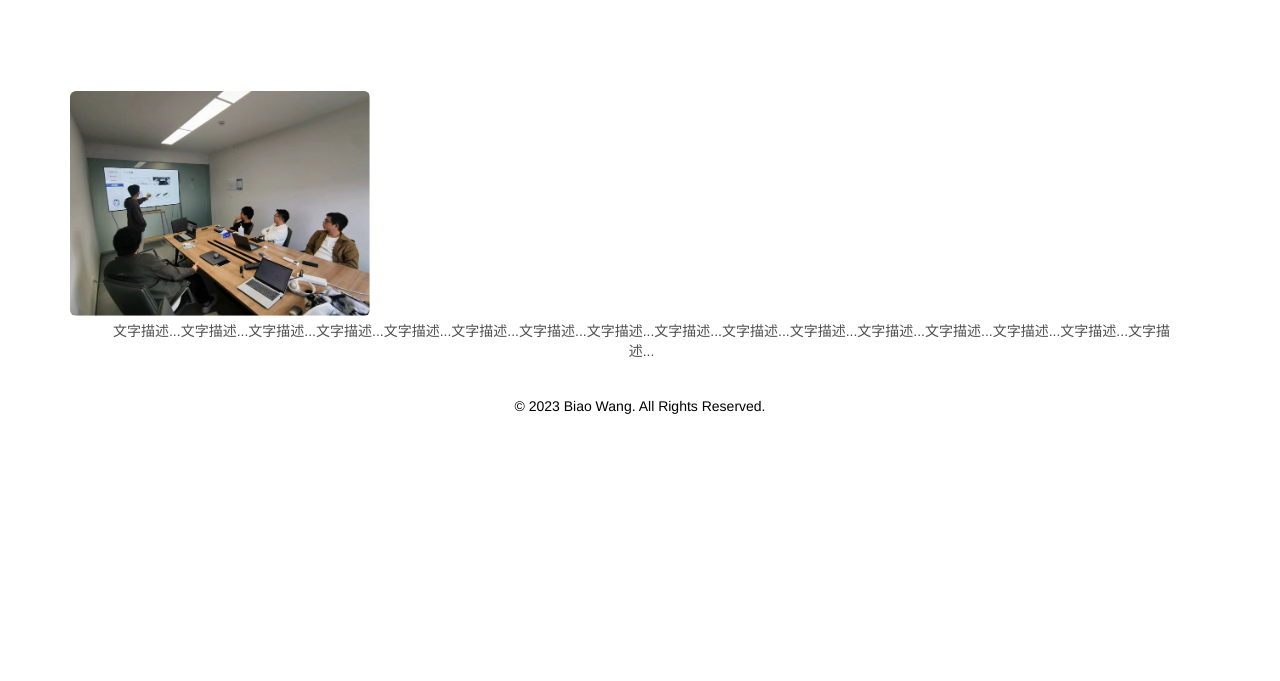
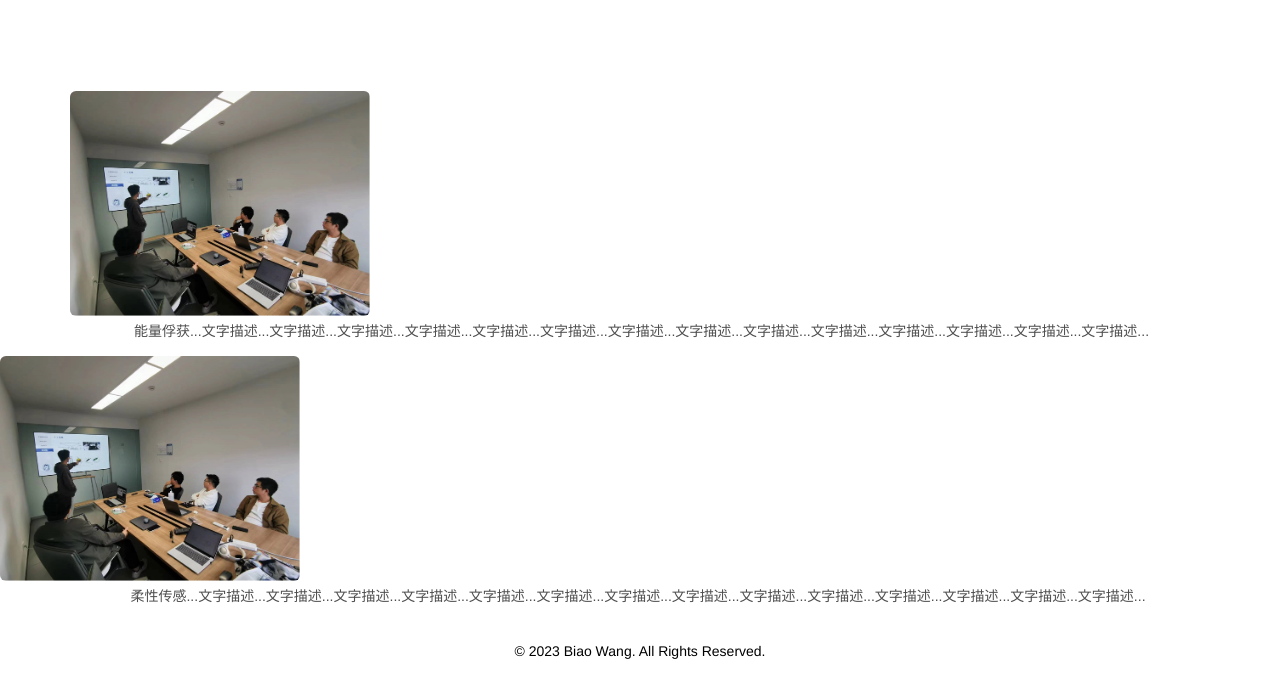
Before and after one commit to wangbiaolab/-wangbiaolab.github.io, a plain HTML site: page research.html in a window 1280 px wide. Shown: the part 259-940 px from the top of the page. Before the commit the page ends 800 px from the top, so only its background shows below. Drawn offline with nearby package versions, Linux system fonts and the light colour scheme.

Commit message:
Update research.html

```diff
--- a/research.html
+++ b/research.html
@@ -28,7 +28,13 @@
     <div class="content" >
 <!--        src:图片地址 -->
         <img  src="./img/img_14.png" class="img-responsive img-rounded " alt="Responsive image">
-        <p style="text-align: center">文字描述...文字描述...文字描述...文字描述...文字描述...文字描述...文字描述...文字描述...文字描述...文字描述...文字描述...文字描述...文字描述...文字描述...文字描述...文字描述...</p>
+        <p style="text-align: center">能量俘获...文字描述...文字描述...文字描述...文字描述...文字描述...文字描述...文字描述...文字描述...文字描述...文字描述...文字描述...文字描述...文字描述...文字描述...</p>
+    </div>
+    </div>
+    <div class="content" >
+<!--        src:图片地址 -->
+        <img  src="./img/img_14.png" class="img-responsive img-rounded " alt="Responsive image">
+        <p style="text-align: center">柔性传感...文字描述...文字描述...文字描述...文字描述...文字描述...文字描述...文字描述...文字描述...文字描述...文字描述...文字描述...文字描述...文字描述...文字描述...</p>
     </div>
 
 </div>
```
